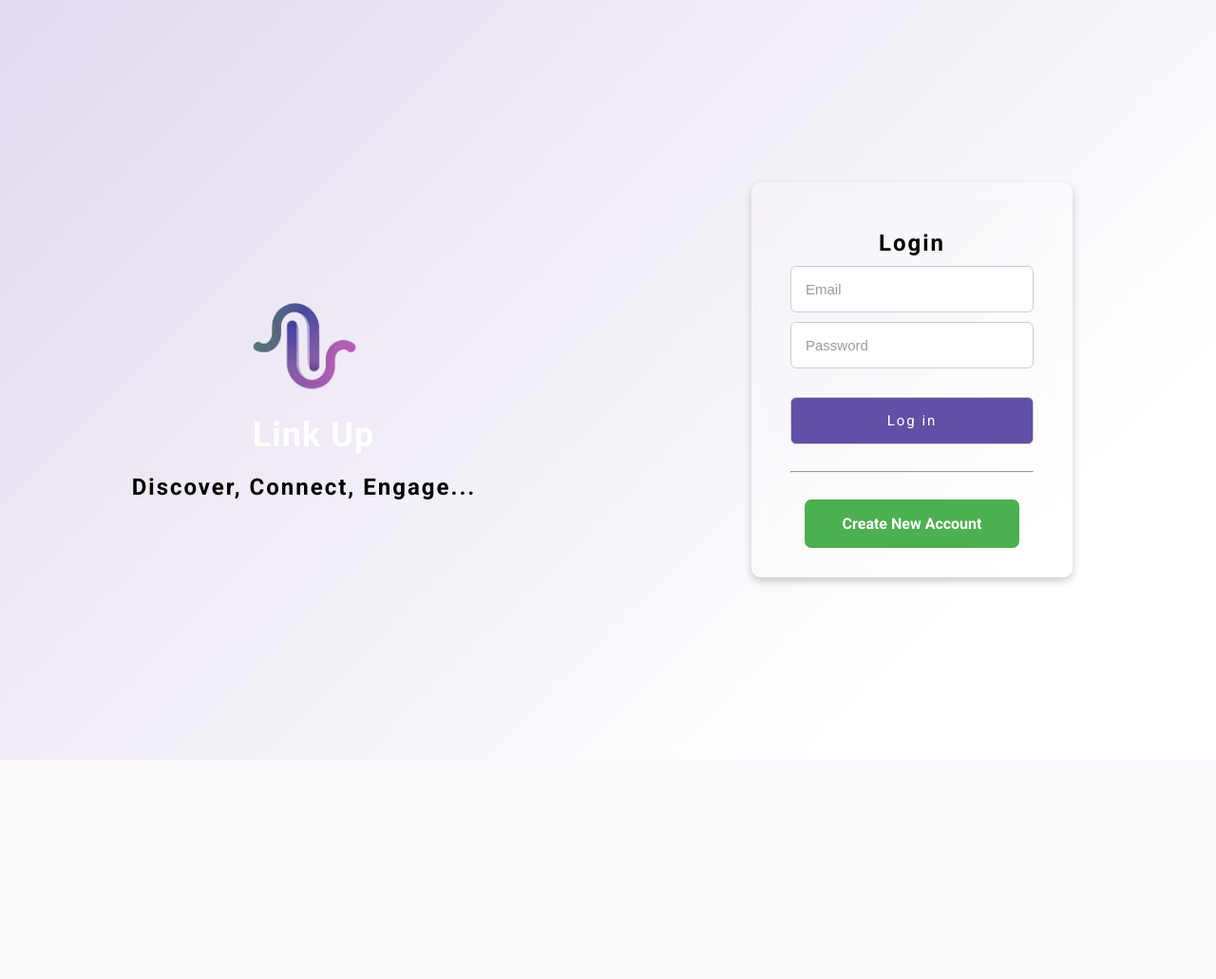
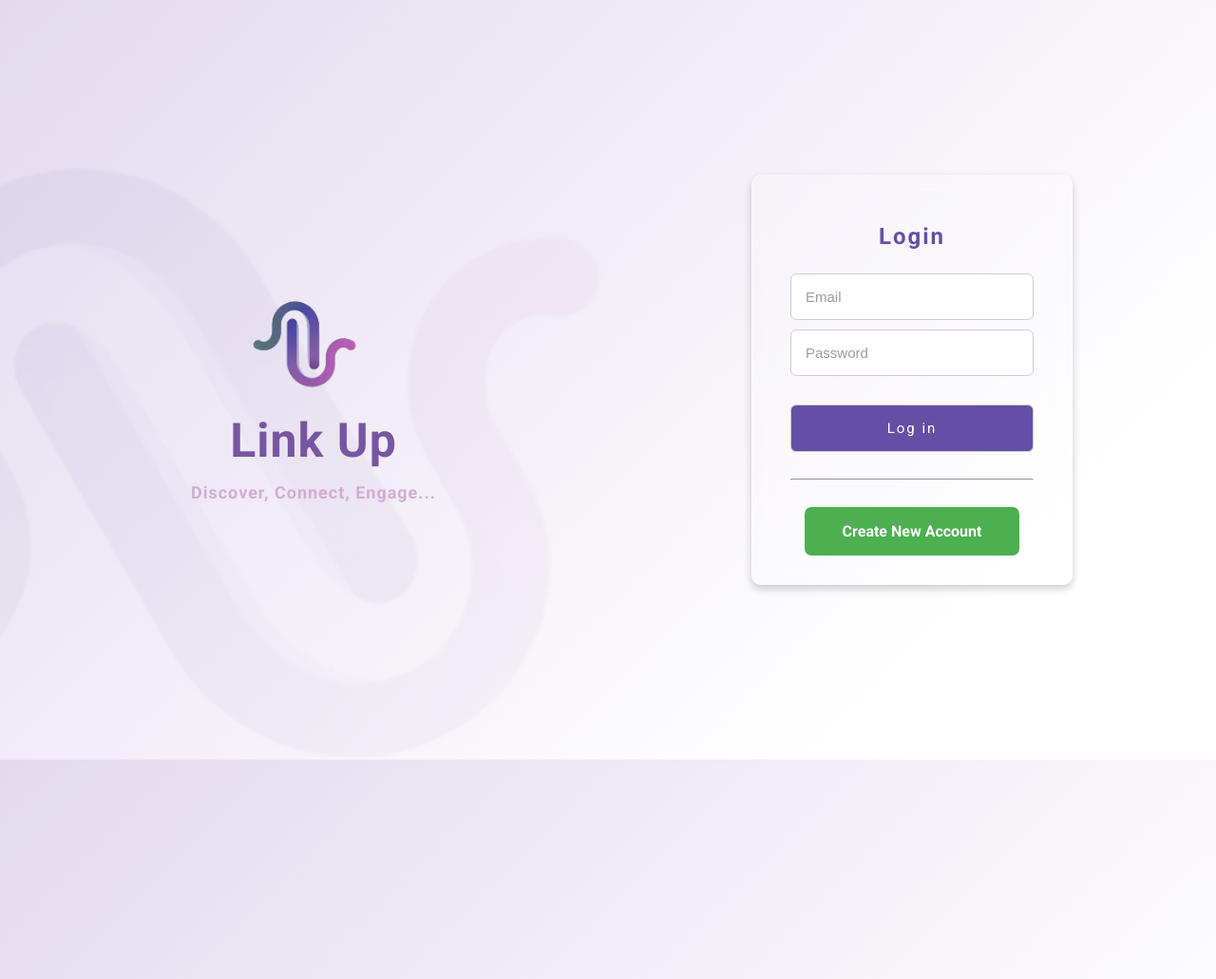
Before and after one commit to MahmoudHammam0/LinkUp, a Flask app: page / in a window 1280 px wide. Shown: the whole page at 95% size. Before the commit the page ends 799 px from the top, so only its background shows below. Run offline with Flask 3, Linux system fonts and the light colour scheme.

Commit message:
Style Home Login page

```diff
--- a/web_flask/static/styles/home.css
+++ b/web_flask/static/styles/home.css
@@ -8,8 +8,25 @@ body {
     flex-direction: column;
     margin: 0;
     font-family: 'Roboto', sans-serif;
-    background-image: linear-gradient(135deg, #ded3eb -15%, #fff 80%);
+    background: linear-gradient(135deg, #ded3eb -15%, #fff 80%);
+    position: relative;
+    overflow: hidden;
 }
+
+body::before {
+    content: "";
+    position: absolute;
+    bottom: -56px;
+    left: -214px;
+    width: 900px;
+    height: 750px;
+    background: url('../images/logo_cut.png') no-repeat;
+    background-size: cover;
+    opacity: 0.06;
+    z-index: -1;
+    transform: rotate(-30deg);
+}
+
 
 .header-container {
     padding: 15px 40px;
@@ -23,10 +40,18 @@ body {
 }
 
 .title {
-    font-size: 36px;
+    font-size: 50px;
     letter-spacing: 1px;
     font-weight: 700;
-    color: #fff;
+    color: #7656a2;
+    margin-left: 20px;
+}
+
+.slogan {
+    font-size: 18px;
+    letter-spacing: 1px;
+    font-weight: 700;
+    color: #cea5cce6;
     margin-left: 20px;
 }
 
@@ -38,6 +63,11 @@ body {
 .logo img {
     height: 4%;
     width: 4%;
+}
+
+.login {
+    margin-bottom: 35px;
+    color: #634fa5;
 }
 
 .main-container {
--- a/web_flask/templates/home.html
+++ b/web_flask/templates/home.html
@@ -26,11 +26,11 @@
         <div class="l-cont" id="cover">
             <img class='cover' src="../static/images/logo.png">
             <div class="title">Link Up</div>
-            <h2>Discover, Connect, Engage...</h2>
+            <h2 class="slogan">Discover, Connect, Engage...</h2>
         </div>
         <div class="l-cont">
             <div class="form-container">
-                <h2>Login</h2>
+                <h2 class="login">Login</h2>
                 <form>
                     <input type="email" placeholder="Email">
                     <input type="password" placeholder="Password">
```
Also changed, not shown: web_flask/static/images/logo_cut.png (added).
